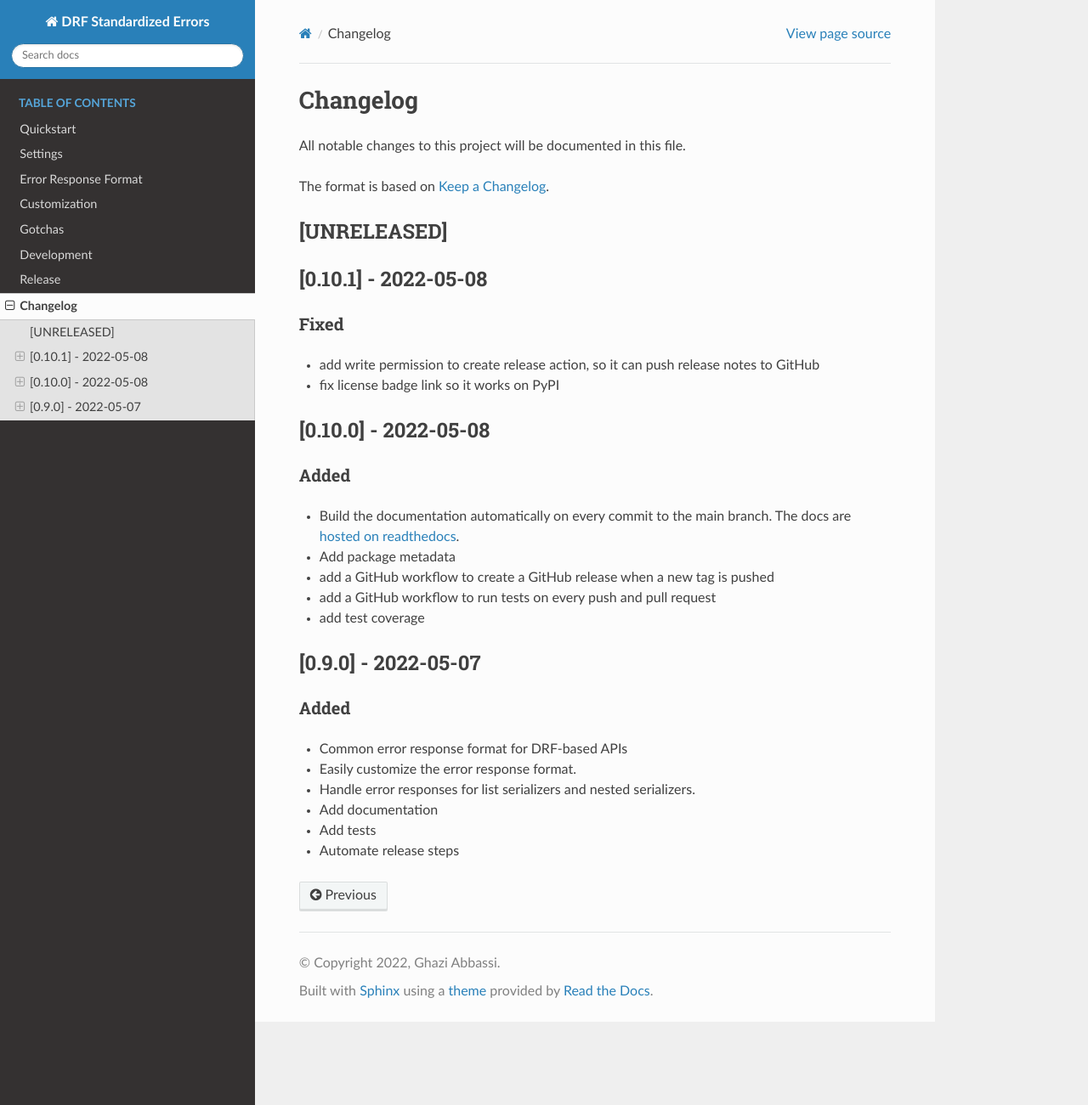
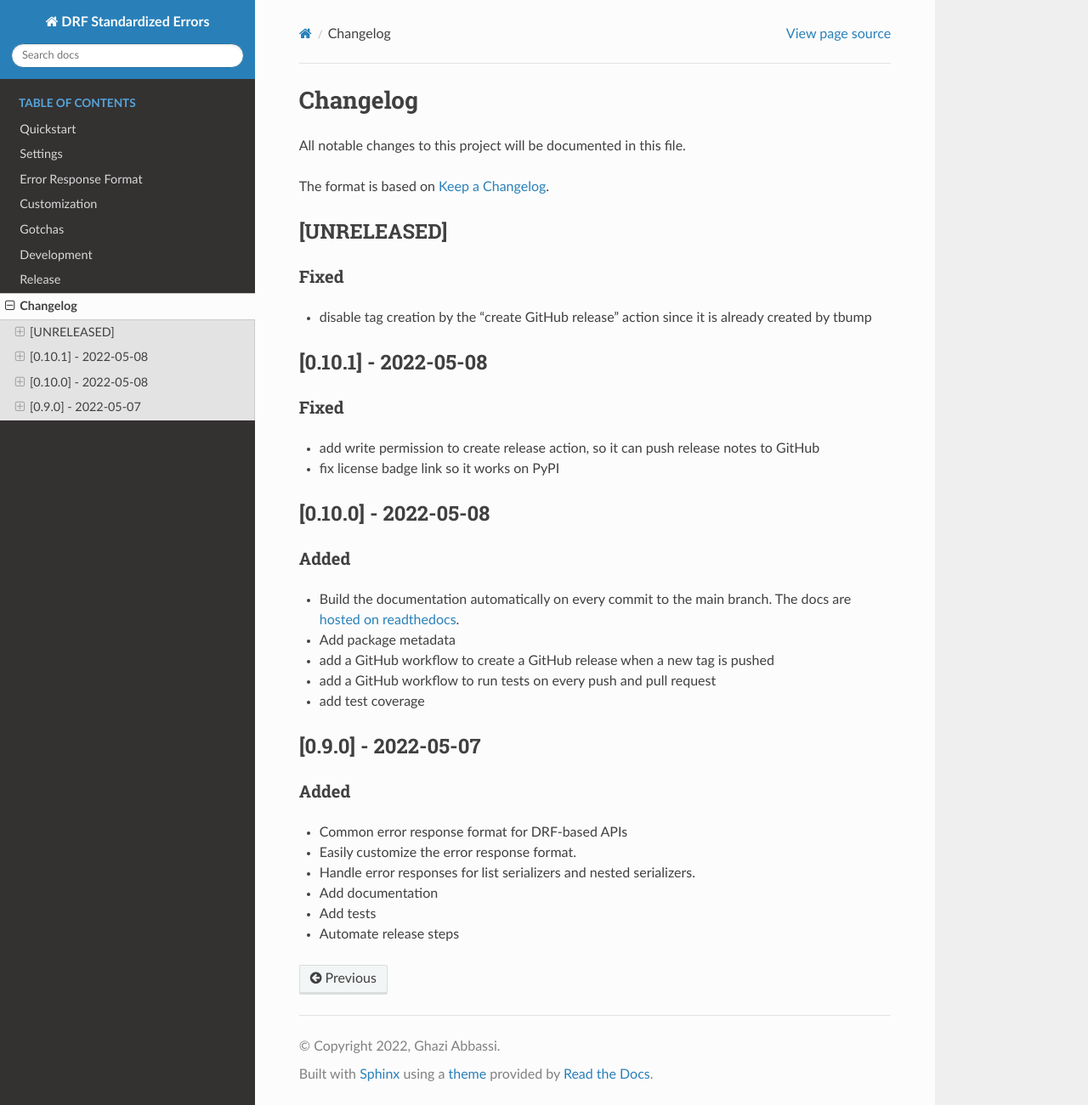
Before and after one commit to ghazi-git/drf-standardized-errors, a Sphinx documentation site: the page built from docs/changelog.md, in a window 1280 px wide and 1301 px high. Shown: the whole window at 85% size. Built offline with Sphinx 7.4.7 and the Read the Docs theme 2.0.0, drawn with Linux system fonts in a browser that asks for light colours.

Commit message:
disable tag creation by the "create GitHub release" action since it is already created by tbump

```diff
--- a/docs/changelog.md
+++ b/docs/changelog.md
@@ -5,6 +5,8 @@ All notable changes to this project will be documented in this file.
 The format is based on [Keep a Changelog](https://keepachangelog.com/en/1.0.0/).
 
 ## [UNRELEASED]
+### Fixed
+- disable tag creation by the "create GitHub release" action since it is already created by tbump
 
 ## [0.10.1] - 2022-05-08
 ### Fixed
```
Also changed, not shown: 1 other file.
